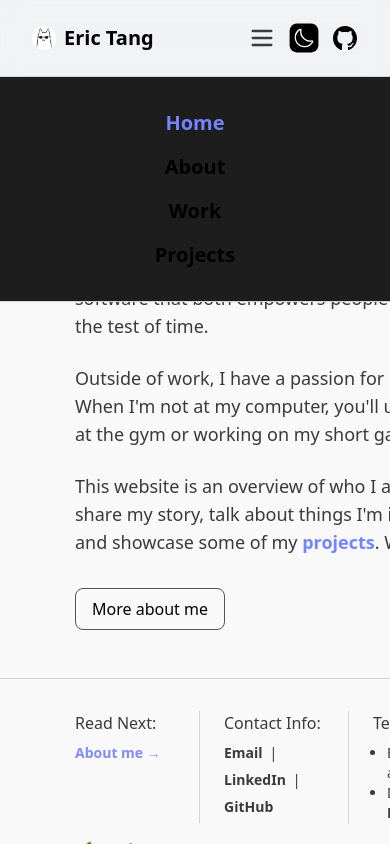
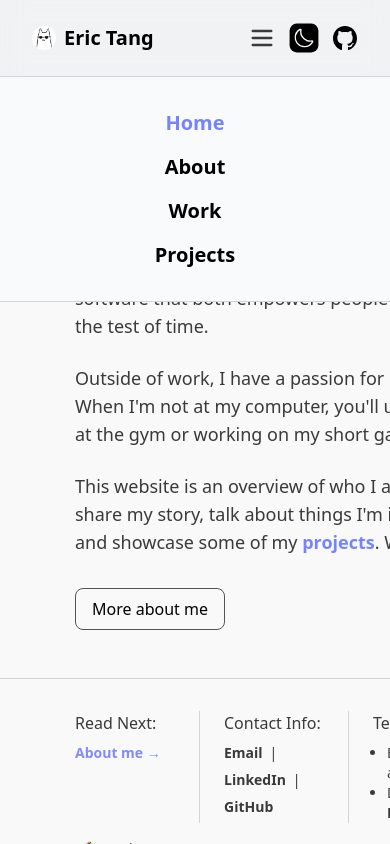
Before and after one commit to etan675/ericdtang.com, a Next.js app: page / in a window 390 px wide. Both pictures are taken after a click on the button 262 px from the left and 38 px from the top of the page. Built offline with nearby package versions, Linux system fonts and the light colour scheme.

Commit message:
fix nav dropdown bg light theme

```diff
--- a/src/components/top-navbar/TopNavbar.tsx
+++ b/src/components/top-navbar/TopNavbar.tsx
@@ -114,7 +114,7 @@ const TopNavbar = ({ className = '' }: Props) => {
                 <div
                     className={classNames(
                         'w-full absolute left-0 top-[calc(100%_+_1px)] z-50',
-                        'bg-[#1d1d1d] border-b dark:border-gray-600 border-gray-300',
+                        'dark:bg-[#1d1d1d] bg-gray-50 border-b dark:border-gray-600 border-gray-300',
                         'flex flex-col justify-center items-center gap-4 p-8',
                     )}
                     ref={ref as RefObject<HTMLDivElement | null>}
```
